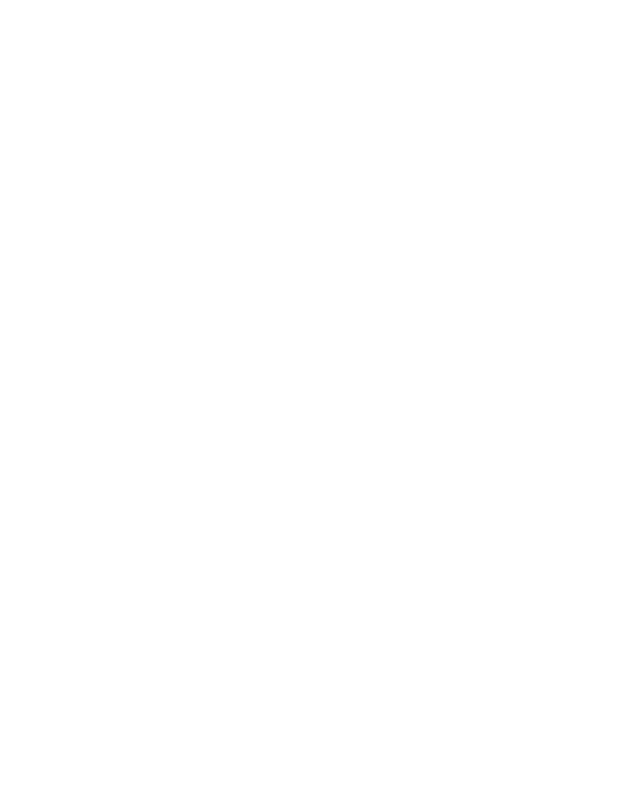
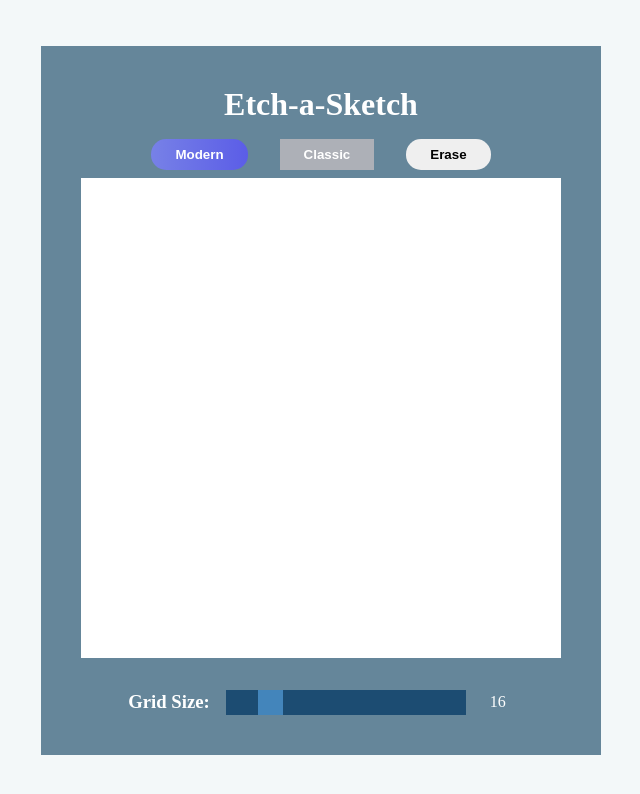
Before and after one commit to dhav1i/etch-a-sketch, a plain HTML site: page index.html in a window 1280 px wide. Shown: the whole page, without its empty margins (319-959 px from the left). Drawn offline with Linux system fonts and the light colour scheme.

Commit message:
Add classic, modern and erase buttons

```diff
--- a/index.html
+++ b/index.html
@@ -4,9 +4,23 @@
     <meta charset="utf-8">
     <meta name="viewport" content="width=device-width, initial-scale=1.0">
     <title>Itch</title>
+    <link rel="stylesheet" href="style.css">
   </head>
   <body>
-    <div class="container"></div>
+    <div class="upper-container">
+        <h1>Etch-a-Sketch</h1>
+        <div class="btns">
+            <button class="modern btn">Modern</button>
+            <button class="classic btn">Classic</button>
+            <button class="erase btn">Erase</button>
+        </div>
+        <div class="container"></div>
+        <div class="range-container">
+            <h3>Grid Size: </h3>
+            <input type="range" name="grids-slider" id="grids-slider" class="grids-slider" min="1" max="100" value="16">
+            <span class="range-value"></span>
+        </div>
+    </div>
     <script src="script.js"></script>
   </body>
 </html>
--- a/script.js
+++ b/script.js
@@ -1,12 +1,50 @@
-const containerElement = document.querySelector('div')
+const containerElement = document.querySelector('.container');
+const slider = document.querySelector('.grids-slider');
+const rangeValue = document.querySelector('.range-value');
+const classicBtn = document.querySelector('.classic');
+const modernBtn = document.querySelector('.modern');
+const eraseBtn = document.querySelector('.erase');
+const squares = document.querySelectorAll('.square');
 
-for(let i = 0; i < 256; i++) {
- const square = document.createElement('div')
-  square.classList.add('square')
-  containerElement.appendChild(square)
-  let opacity = 0.1
-  square.addEventListener('mouseenter', () => {
-    opacity += 0.1
-   square.setAttribute('style', `background-color: rgba(0, 0, 0, ${opacity})`)
-  })
+
+rangeValue.textContent = slider.value;
+
+slider.oninput = function() {
+    rangeValue.textContent = this.value;
+};
+
+let currentMode = "classic";
+
+function createGrid(num) {
+    let squareDimension = 480 / num;
+
+    for(let i = 0; i < num * num; i++) {
+        const square = document.createElement('div')
+        square.classList.add('square');
+        containerElement.appendChild(square);
+        let opacity = 0;
+
+        square.addEventListener('mouseenter', () => {
+            if(currentMode === "classic") {
+                opacity += 0.1
+                square.setAttribute('style', `background-color: rgba(0, 0, 0, ${opacity}); height: ${squareDimension}px; width: ${squareDimension}px`)
+            } else if(currentMode === "modern") {
+                const randomR = Math.floor(Math.random() * 255);
+                const randomG = Math.floor(Math.random() * 255);
+                const randomB = Math.floor(Math.random() * 255);
+                square.setAttribute('style', `background-color: rgb(${randomR},${randomG},${randomB}); height: ${squareDimension}px; width: ${squareDimension}px`)
+            }
+        });
+        eraseBtn.addEventListener('click', () => {
+            opacity = 0;
+            square.style.backgroundColor = "white";
+        });
+        square.style.height = `${squareDimension}px`;
+        square.style.width = `${squareDimension}px`;
+    }
 }
+
+modernBtn.addEventListener('click', () => {currentMode = "modern"});
+classicBtn.addEventListener('click', () => {currentMode = "classic"});
+
+window.onload = createGrid(16);
--- a/style.css
+++ b/style.css
@@ -4,19 +4,94 @@ padding: 0;
     box-sizing: content-box;
 }
 body {
+    background-color: rgb(243, 248, 249);
     display: flex;
     min-height: 100vh;
     justify-content: center;
     align-items: center;
 }
+.upper-container {
+    background-color: rgb(101, 134, 154);
+    padding: 40px;
+    text-align: center;
+}
+
+h1 {
+    margin-bottom: 1rem;
+    color: white;
+}
+
 .container {
+    background-color: rgb(255, 255, 255);
     display: flex;
     flex-wrap: wrap;
-max-width: 420px;
+    width: 480px;
+    height: 480px;
     justify-content: center;
 }
 .square {
-height: 24px;
-width: 24px;
-border: solid 1px black;
+    background-color: rgb(255, 255, 255);
+
 }
+
+.btns {
+    display: flex;
+    justify-content: center;
+    gap: 2rem;
+}
+
+.btn {
+    padding: 0.5rem 1.5rem;
+    margin-bottom: 0.5rem;
+    font-weight: 600;
+    border: none;
+}
+
+.classic {
+    background-color: rgb(173, 176, 183);
+    color: white;
+}
+
+.modern {
+    background-image: linear-gradient(to right, #7781E7, #5B5DE7);
+    color: white;
+    border-radius: 15px;
+}
+
+.erase {
+    border-radius: 15px;
+}
+
+.range-container {
+    display: flex;
+    justify-content: center;
+    margin-top: 2rem;
+    align-items: center;
+    gap: 1rem;
+}
+
+.range-value {
+    color: white;
+    max-width: 2rem;
+    width: 100%;
+}
+
+.grids-slider {
+    -webkit-appearance: none;
+    background-color: rgb(28, 76, 114);
+    max-width: 15rem;
+    width: 100%;
+}
+
+.grids-slider::-webkit-slider-thumb {
+  -webkit-appearance: none;
+  appearance: none;
+  width: 25px;
+  height: 25px;
+  background: rgba(104, 187, 255, 0.521);
+  cursor: pointer;
+}
+
+h3 {
+  color: white;
+}
```
Lines whose indentation alone changed are shown as unchanged.
